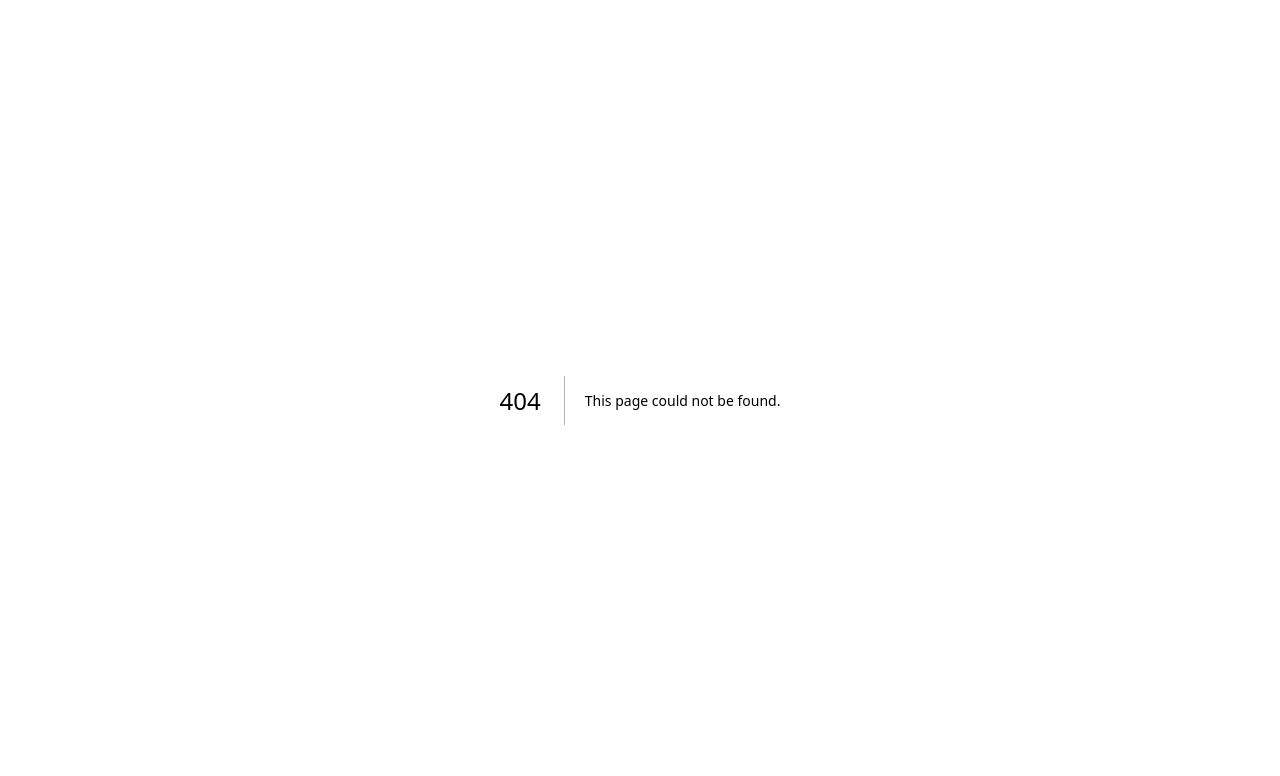
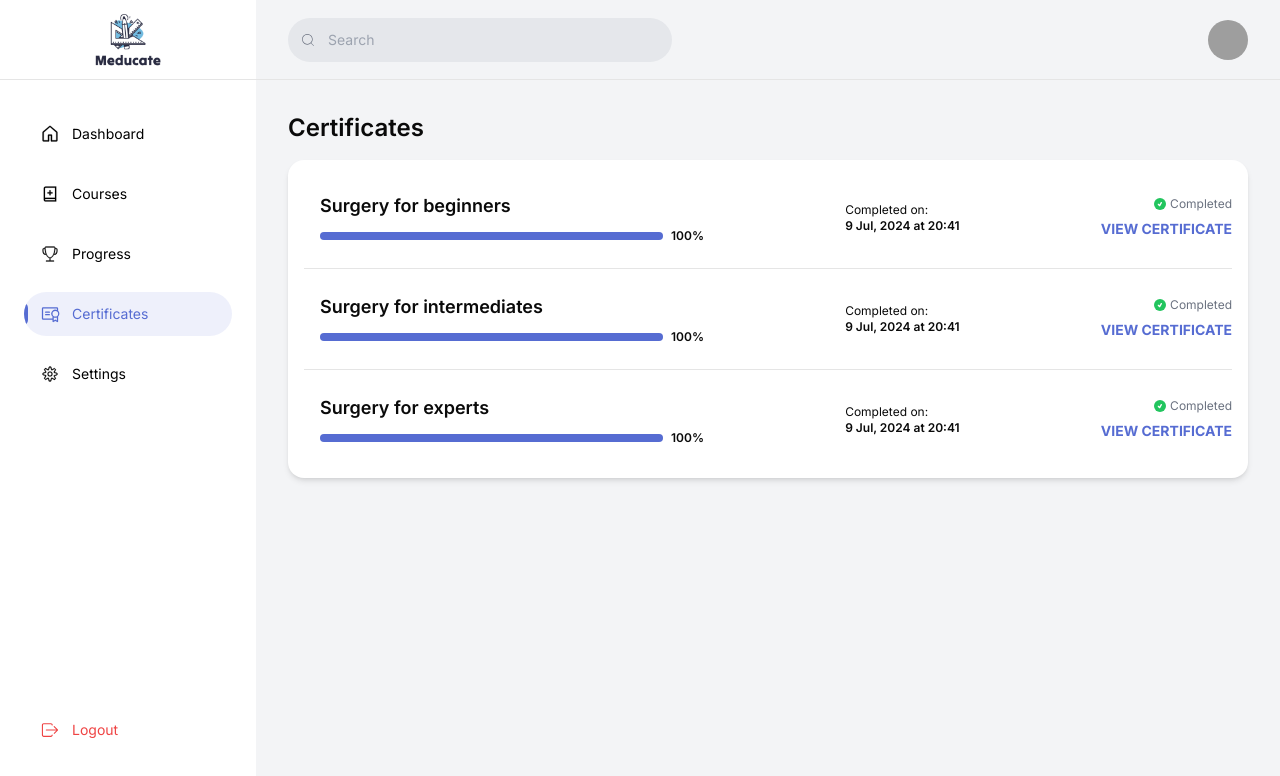
Before and after one commit to Amaru333/meducate, a Next.js app: page /dashboard/certificates in a window 1280 px wide. Before the commit this address had no page. Shown: the top 776 px of the page. Built offline with nearby package versions, Linux system fonts and the light colour scheme; grey boxes are pictures that could not be loaded.

Commit message:
Added certification page

```diff
--- /dev/null
+++ b/src/app/dashboard/certificates/[certificate-id]/page.tsx
@@ -0,0 +1,12 @@
+import CertificateIDPage from "@/pages/certificateIDPage";
+import React from "react";
+
+function CertificateID() {
+  return (
+    <div className="p-8">
+      <CertificateIDPage />
+    </div>
+  );
+}
+
+export default CertificateID;
--- /dev/null
+++ b/src/app/dashboard/certificates/page.tsx
@@ -0,0 +1,12 @@
+import CertificatePage from "@/pages/certificatePage";
+import React from "react";
+
+function Certificate() {
+  return (
+    <div className="p-8">
+      <CertificatePage />
+    </div>
+  );
+}
+
+export default Certificate;
--- a/src/app/dashboard/page.tsx
+++ b/src/app/dashboard/page.tsx
@@ -1,7 +1,7 @@
-import React from "react";
+import { redirect } from "next/navigation";
 
 function Dashboard() {
-  return <div>Dashboard</div>;
+  redirect("/dashboard/home");
 }
 
 export default Dashboard;
--- a/src/components/sidebar/index.tsx
+++ b/src/components/sidebar/index.tsx
@@ -1,16 +1,20 @@
 "use client";
 
 import { navbarData } from "@/constants/navbarData";
+import Image from "next/image";
 import Link from "next/link";
-import { usePathname } from "next/navigation";
+import { usePathname, useRouter } from "next/navigation";
 import React from "react";
 import { IoIosLogOut } from "react-icons/io";
 
 function Sidebar() {
   const pathname = usePathname();
+  const router = useRouter();
   return (
     <div className="w-64 h-full flex flex-col">
-      <div className="p-6 border-b h-20 flex items-center">Logo</div>
+      <Link href="/dashboard/home" className="p-6 border-b h-20 flex items-center justify-center">
+        <Image alt="logo" src="/images/logo.png" width={80} height={0} sizes="100vw" className="object-contain rounded-2xl" />
+      </Link>
       <div className="py-8 px-6 gap-4 flex flex-col flex-1">
         {navbarData.map((item, idx) => (
           <Link
@@ -25,7 +29,7 @@ function Sidebar() {
         ))}
       </div>
       <div className="px-6 pb-12">
-        <button className={`flex w-full items-center gap-3 px-4 py-3 rounded-full text-red-500 active:scale-95 hover:bg-red-500 hover:bg-opacity-5 transition-all overflow-hidden`}>
+        <button className={`flex w-full items-center gap-3 px-4 py-3 rounded-full text-red-500 active:scale-95 hover:bg-red-500 hover:bg-opacity-5 transition-all overflow-hidden`} onClick={() => router.push("/")}>
           <div>{IoIosLogOut({ style: { width: "20px", height: "20px" }, strokeWidth: 0.25 })}</div>
           <p className="text-sm">Logout</p>
         </button>
--- a/src/constants/navbarData.ts
+++ b/src/constants/navbarData.ts
@@ -1,10 +1,8 @@
-import { FaBookMedical, FaTrophy } from "react-icons/fa6";
-import { FaHome } from "react-icons/fa";
-import { IoMdSettings } from "react-icons/io";
 import { CiTrophy } from "react-icons/ci";
 import { LiaBookMedicalSolid } from "react-icons/lia";
 import { CiSettings } from "react-icons/ci";
 import { GoHome } from "react-icons/go";
+import { PiCertificate } from "react-icons/pi";
 
 export const navbarData = [
   {
@@ -23,6 +21,11 @@ export const navbarData = [
     link: "/dashboard/progress",
   },
   {
+    title: "Certificates",
+    icon: PiCertificate,
+    link: "/dashboard/certificates",
+  },
+  {
     title: "Settings",
     icon: CiSettings,
     link: "/dashboard/settings",
--- /dev/null
+++ b/src/pages/certificateIDPage/index.tsx
@@ -0,0 +1,23 @@
+import Image from "next/image";
+import React from "react";
+
+function CertificateIDPage() {
+  return (
+    <div className="p-20">
+      <div className="bg-white p-12 flex flex-col items-center">
+        <p className="font-mono text-5xl font-semibold text-primary mb-10">CERTIFICATE</p>
+        <Image alt="thumbnail" src="/images/logo.png" width={200} height={0} sizes="100vw" className="object-contain rounded-2xl mb-10" />
+        <p className="text-2xl font-semibold">Surgery for Beginners Certification</p>
+        <hr className="w-96 my-4" />
+        <p className="text-2xl font-light">John Doe</p>
+        <p className="text-center mt-8 max-w-4xl">
+          This is to certify that <span className="font-semibold">John Doe</span> has successfully completed the course
+          <span className="font-semibold"> Surgery for Beginners</span>. They have deemed the capability to perform surgeries on their own.
+        </p>
+        <p className="mt-12 text-xs text-gray-500">Certified: July 9, 2024 - Valid until: July 9, 2025</p>
+      </div>
+    </div>
+  );
+}
+
+export default CertificateIDPage;
--- /dev/null
+++ b/src/pages/certificatePage/CertificateProgressCard.tsx
@@ -0,0 +1,45 @@
+import { Progress } from "@/components/ui/progress";
+import Link from "next/link";
+import React from "react";
+import { TiTick } from "react-icons/ti";
+
+interface Course {
+  title: string;
+}
+
+interface Props {
+  course: Course;
+}
+
+function CertificateProgressCard({ course }: Props) {
+  return (
+    <div className="flex items-center justify-between py-4">
+      <div className="flex items-center">
+        <div className="ml-4">
+          <p className="text-lg font-semibold line-clamp-1">{course?.title}</p>
+          <div className="flex mt-2 gap-x-2 items-center w-96">
+            <Progress value={100} className="h-2" />
+            <p className="text-xs font-semibold">100%</p>
+          </div>
+        </div>
+      </div>
+      <div className="text-xs">
+        <p>Completed on:</p>
+        <p className="font-semibold">9 Jul, 2024 at 20:41</p>
+      </div>
+      <div className="flex flex-col items-end">
+        <div className="flex items-center gap-x-1">
+          <div className="bg-green-500 rounded-full w-3 h-3 flex items-center justify-center">
+            <TiTick className="text-white w-2 h-2" />
+          </div>
+          <p className="text-xs text-gray-500">Completed</p>
+        </div>
+        <Link href="/dashboard/certificates/i12h1nhe012h" className="mt-1">
+          <button className="text-sm font-bold text-primary hover:opacity-80">VIEW CERTIFICATE</button>
+        </Link>
+      </div>
+    </div>
+  );
+}
+
+export default CertificateProgressCard;
--- /dev/null
+++ b/src/pages/certificatePage/index.tsx
@@ -0,0 +1,21 @@
+import { DUMMY_COURSES } from "@/constants/dummyData";
+import React from "react";
+import CertificateProgressCard from "./CertificateProgressCard";
+
+function CertificatePage() {
+  return (
+    <div>
+      <p className="text-2xl font-semibold mb-4">Certificates</p>
+      <div className="bg-white rounded-2xl shadow-md p-4">
+        {DUMMY_COURSES.map((course, idx) => (
+          <div key={idx}>
+            <CertificateProgressCard course={course} />
+            {idx !== DUMMY_COURSES.length - 1 && <hr className="my-2" />}
+          </div>
+        ))}
+      </div>
+    </div>
+  );
+}
+
+export default CertificatePage;
--- a/src/pages/homePage/index.tsx
+++ b/src/pages/homePage/index.tsx
@@ -1,4 +1,5 @@
 import { Checkbox } from "@/components/ui/checkbox";
+import Image from "next/image";
 import Link from "next/link";
 import React from "react";
 
@@ -7,6 +8,7 @@ function HomePage() {
     <div className="w-screen h-screen bg-gray-100 p-8 grid grid-cols-2">
       <div className="bg-white rounded-2xl">
         <div className="flex flex-col items-center justify-center h-full gap-x-4">
+          <Image alt="logo" src="/images/logo.png" width={150} height={0} sizes="100vw" className="object-contain rounded-2xl" />
           <p className="text-2xl font-medium max-w-sm text-center">Get ready and join us on a Medi Learning Adventure!</p>
           <p className="text-sm text-gray-600 max-w-sm text-center mt-6">Join us or login to access our courses and get certified.</p>
           <div className="flex flex-col w-full max-w-sm mt-10 mb-4">
--- a/src/pages/individualCourseVideoPage/CourseVideo.tsx
+++ b/src/pages/individualCourseVideoPage/CourseVideo.tsx
@@ -8,6 +8,13 @@ function CourseVideo() {
         <VideoPlayer />
       </div>
       <p className="mt-6 font-semibold text-3xl">Title of the course video</p>
+      <p className="text-sm text-gray-700 mt-4">
+        Sint voluptate amet et tempor culpa do ipsum enim occaecat ipsum quis cupidatat. Pariatur aliquip pariatur adipisicing elit id cillum veniam id occaecat nostrud. Laboris ullamco proident qui aute laborum magna laborum quis amet quis nulla labore et. Cillum ad officia officia excepteur duis
+        consequat consectetur enim. Ullamco fugiat tempor anim anim. Elit sit nostrud non eu in exercitation cillum amet in culpa consectetur incididunt. Ea nulla laboris exercitation velit ullamco tempor eu culpa ea voluptate. Duis magna aute elit commodo. In id cupidatat Lorem minim aute. Ullamco
+        laboris ipsum commodo officia quis sit mollit ipsum enim enim elit ea tempor voluptate. Officia occaecat voluptate excepteur aliquip eu consequat dolore magna irure. Adipisicing elit aliquip enim amet sunt eiusmod. Aliquip duis id duis et irure elit eu veniam labore. Proident voluptate est
+        enim excepteur. Tempor voluptate nostrud cupidatat pariatur excepteur elit commodo do incididunt reprehenderit officia. Aute ex officia adipisicing minim. Amet ipsum esse mollit deserunt officia officia tempor officia aliqua. Laboris fugiat consectetur non commodo magna nulla mollit
+        incididunt. Mollit ex sunt labore deserunt voluptate reprehenderit ullamco eu cupidatat dolor anim adipisicing Lorem cillum.
+      </p>
     </div>
   );
 }
```
Also changed, not shown: public/images/logo.png (added).
